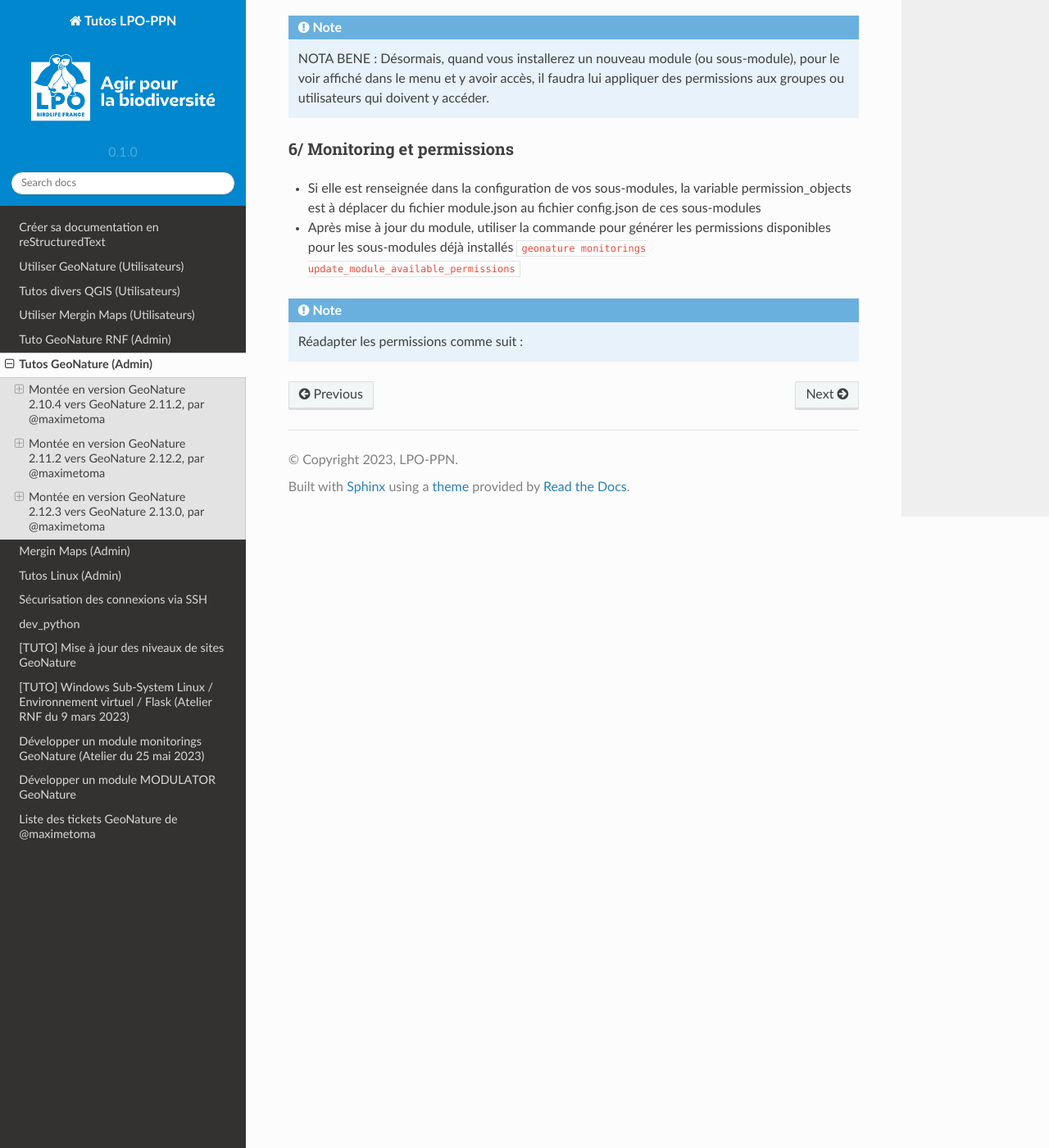
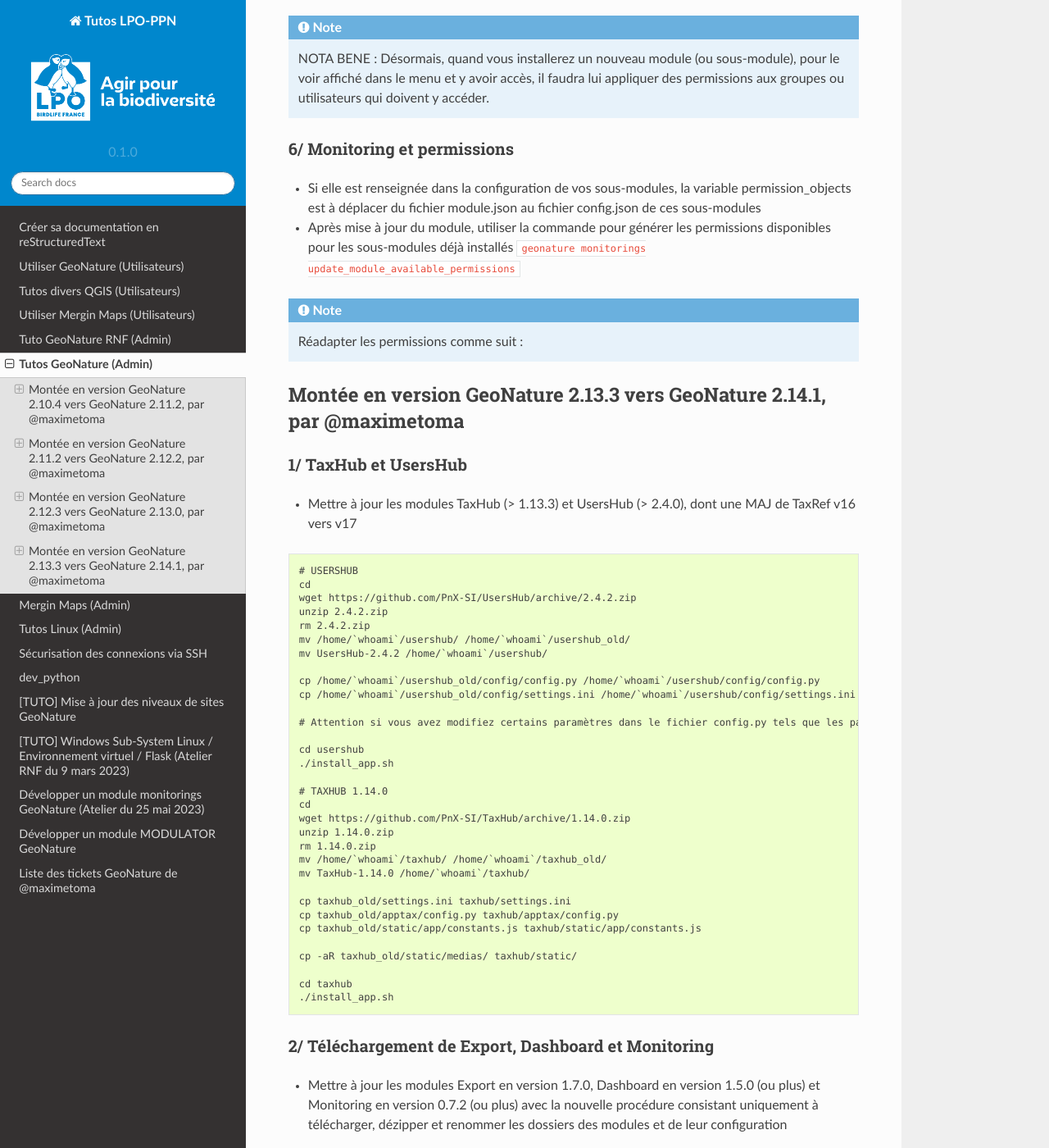
Before and after one commit to LPO-PPN/documention_ppn, a Sphinx documentation site: the page built from docs/source/geonature_admin.rst, in a window 1280 px wide and 1400 px high, scrolled down 9542 px. Shown: the whole window at 82% size. Built offline with Sphinx 7.4.7 and the Read the Docs theme 2.0.0, drawn with Linux system fonts in a browser that asks for light colours; some of the changed text lies outside the part shown.

Commit message:
Update geonature_admin.rst

```diff
--- a/docs/source/geonature_admin.rst
+++ b/docs/source/geonature_admin.rst
@@ -438,3 +438,142 @@ Montée en version GeoNature 2.12.3 vers GeoNature 2.13.0, par @maximetoma
 .. NOTE::
 
   Réadapter les permissions comme suit :
+
+
+Montée en version GeoNature 2.13.3 vers GeoNature 2.14.1, par @maximetoma
+-------------------------------------------------------------------------
+
+1/ TaxHub et UsersHub
+~~~~~~~~~~~~~~~~~~~~~
+
+- Mettre à jour les modules TaxHub (> 1.13.3) et UsersHub (> 2.4.0), dont une MAJ de TaxRef v16 vers v17
+
+::
+
+  # USERSHUB
+  cd
+  wget https://github.com/PnX-SI/UsersHub/archive/2.4.2.zip
+  unzip 2.4.2.zip
+  rm 2.4.2.zip
+  mv /home/`whoami`/usershub/ /home/`whoami`/usershub_old/
+  mv UsersHub-2.4.2 /home/`whoami`/usershub/
+
+  cp /home/`whoami`/usershub_old/config/config.py /home/`whoami`/usershub/config/config.py
+  cp /home/`whoami`/usershub_old/config/settings.ini /home/`whoami`/usershub/config/settings.ini
+
+  # Attention si vous avez modifiez certains paramètres dans le fichier config.py tels que les paramètres de connexion à la base de données, ils seront écrasés par les paramètres présent dans le fichier settings.ini
+
+  cd usershub
+  ./install_app.sh
+
+  # TAXHUB 1.14.0
+  cd
+  wget https://github.com/PnX-SI/TaxHub/archive/1.14.0.zip
+  unzip 1.14.0.zip
+  rm 1.14.0.zip
+  mv /home/`whoami`/taxhub/ /home/`whoami`/taxhub_old/
+  mv TaxHub-1.14.0 /home/`whoami`/taxhub/
+
+  cp taxhub_old/settings.ini taxhub/settings.ini
+  cp taxhub_old/apptax/config.py taxhub/apptax/config.py
+  cp taxhub_old/static/app/constants.js taxhub/static/app/constants.js
+
+  cp -aR taxhub_old/static/medias/ taxhub/static/
+
+  cd taxhub
+  ./install_app.sh
+
+
+2/ Téléchargement de Export, Dashboard et Monitoring
+~~~~~~~~~~~~~~~~~~~~~~~~~~~~~~~~~~~~~~~~~~~~~~~~~~~~
+
+- Mettre à jour les modules Export en version 1.7.0, Dashboard en version 1.5.0 (ou plus) et Monitoring en version 0.7.2 (ou plus) avec la nouvelle procédure consistant uniquement à télécharger, dézipper et renommer les dossiers des modules et de leur configuration
+
+::
+
+  # MONITORINGS
+  cd
+  wget https://github.com/PnX-SI/gn_module_monitoring/archive/0.7.3.zip
+  unzip 0.7.3.zip
+  rm 0.7.3.zip
+
+  mv /home/`whoami`/gn_module_monitoring /home/`whoami`/gn_module_monitoring_old
+  mv /home/`whoami`/gn_module_monitoring-0.7.3 /home/`whoami`/gn_module_monitoring
+
+  cp -RT ~/gn_module_monitoring_old/contrib/  ~/gn_module_monitoring/contrib/
+  cp -R ~/gn_module_monitoring_old/config/monitoring/* ~/geonature/backend/media/monitorings
+  rm -R ~/geonature/backend/media/monitorings/generic
+
+  # ATTENTION ---> Vérifier que le README et le .git on été copiés ! Important pour la dépot GitHub SEP
+  # rsync -av /home/`whoami`/gn_module_monitoring_old/config/monitoring/ /home/`whoami`/gn_module_monitoring/config/monitoring/ --exclude=generic
+
+  # EXPORTS
+  cd
+  wget https://github.com/PnX-SI/gn_module_export/archive/1.6.0.zip
+  unzip 1.7.0.zip
+  rm 1.7.0.zip
+
+  mv /home/`whoami`/gn_module_export /home/`whoami`/gn_module_export_old
+  mv /home/`whoami`/gn_module_export-1.7.0 /home/`whoami`/gn_module_export
+
+  # Le dossier de stockage des exports a été modifié de geonature/backend/static/exports/ à geonature/backend/media/exports/.
+  # La configuration Apache fournie avec GeoNature 2.12 sert directement le dossier media sans passer par gunicorn.
+  # Si vous aviez modifié votre configuration spécifiquement pour le module d’export, il est recommandé de retirer cette partie spécifique au profit de la configuration générique de GeoNature
+
+  # DASHBOARD
+  cd
+  wget https://github.com/PnX-SI/gn_module_dashboard/archive/1.5.0.zip
+  unzip 1.5.0.zip
+  rm 1.5.0.zip
+
+  mv /home/`whoami`/gn_module_dashboard /home/`whoami`/gn_module_dashboard_old
+  mv /home/`whoami`/gn_module_dashboard-1.5.0 /home/`whoami`/gn_module_dashboard
+
+
+3/ GeoNature
+~~~~~~~~~~~~
+
+.. WARNING::
+
+  Les paramètres de la synthèse permettant de spécifier le nom de certaines colonnes de la vue d'export sont dépréciés (``EXPORT_ID_SYNTHESE_COL``, ``EXPORT_ID_DIGITISER_COL``, ``EXPORT_OBSERVERS_COL``, ``EXPORT_GEOJSON_4326_COL``, ``EXPORT_GEOJSON_LOCAL_COL``).
+
+.. WARNING::
+
+  Si vous aviez surcouché la vue par défaut ``gn_synthese.v_synthese_for_export``, il est recommandé de ne plus le faire et de plutôt utiliser le nouveau paramètre ``EXPORT_OBSERVATIONS_CUSTOM_VIEWS`` permettant de se créer ses propres vues d'export personnalisées. Voir "Export des observations" dans la documentation du module Synthèse (https://docs.geonature.fr/admin-manual.html#module-synthese)
+
+
+- Mettre à jour GeoNature
+
+::
+
+  cd
+  wget https://github.com/PnX-SI/GeoNature/archive/2.14.1.zip
+  unzip 2.14.1.zip
+  rm 2.14.1.zip
+  mv /home/`whoami`/geonature/ /home/`whoami`/geonature_old/
+  mv GeoNature-2.14.1 /home/`whoami`/geonature/
+  cd geonature
+
+  ./install/migration/migration.sh
+
+- Lancer la commande pour rafraichir les images monitorings
+
+::
+
+  source backend/venv/bin/activate
+  geonature monitorings process_img
+
+- Relancer les services (optionnel)
+
+::
+
+  sudo systemctl start geonature
+  sudo systemctl restart geonature geonature-worker usershub taxhub apache2
+
+
+4/ MAJ TaxRef v17
+~~~~~~~~~~~~~~~~~
+
+.. IMPORTANT::
+
+  VOIR SI TAXREF SE MET A JOUR AUTOMATIQUEMENT
```
